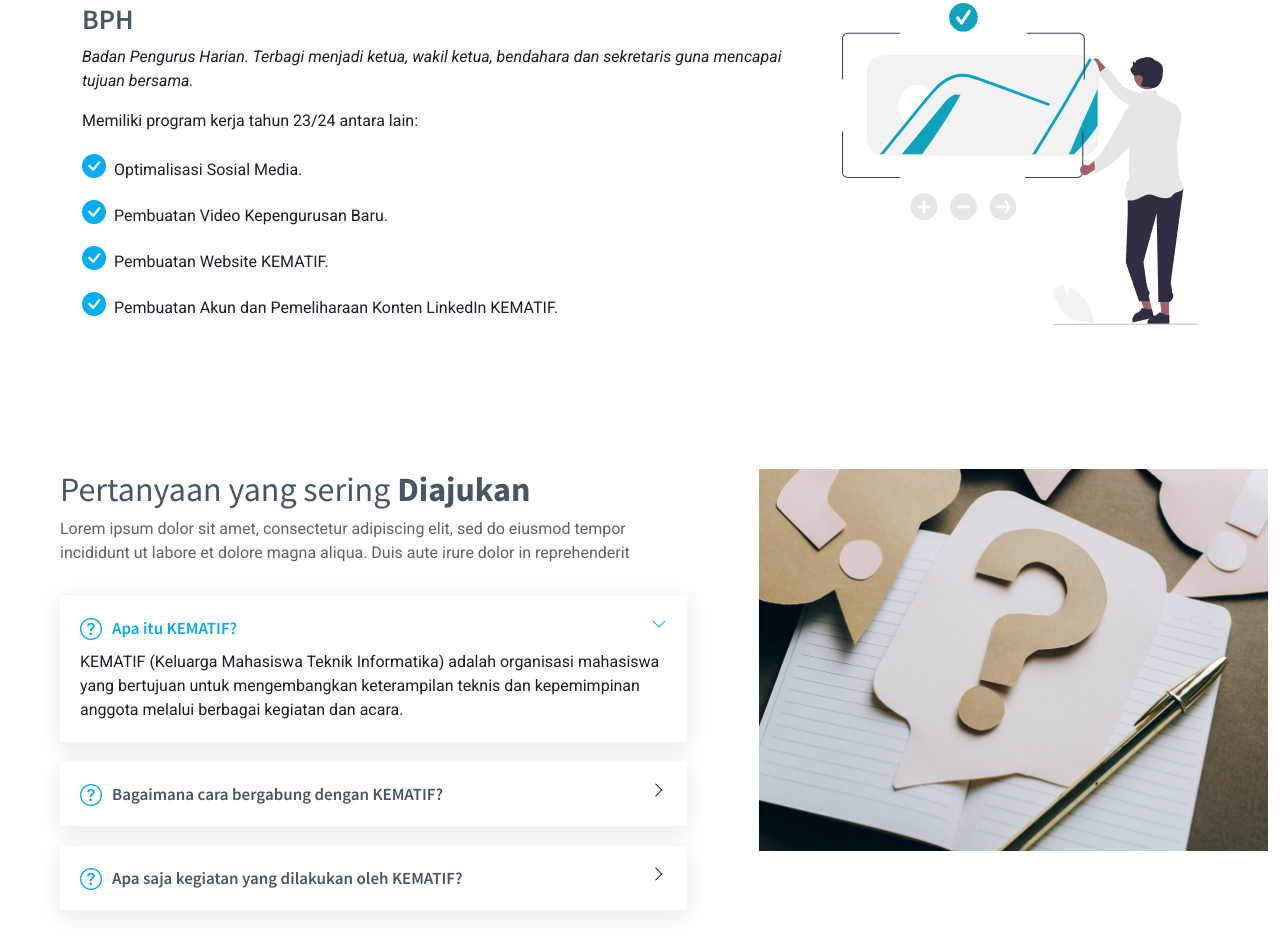
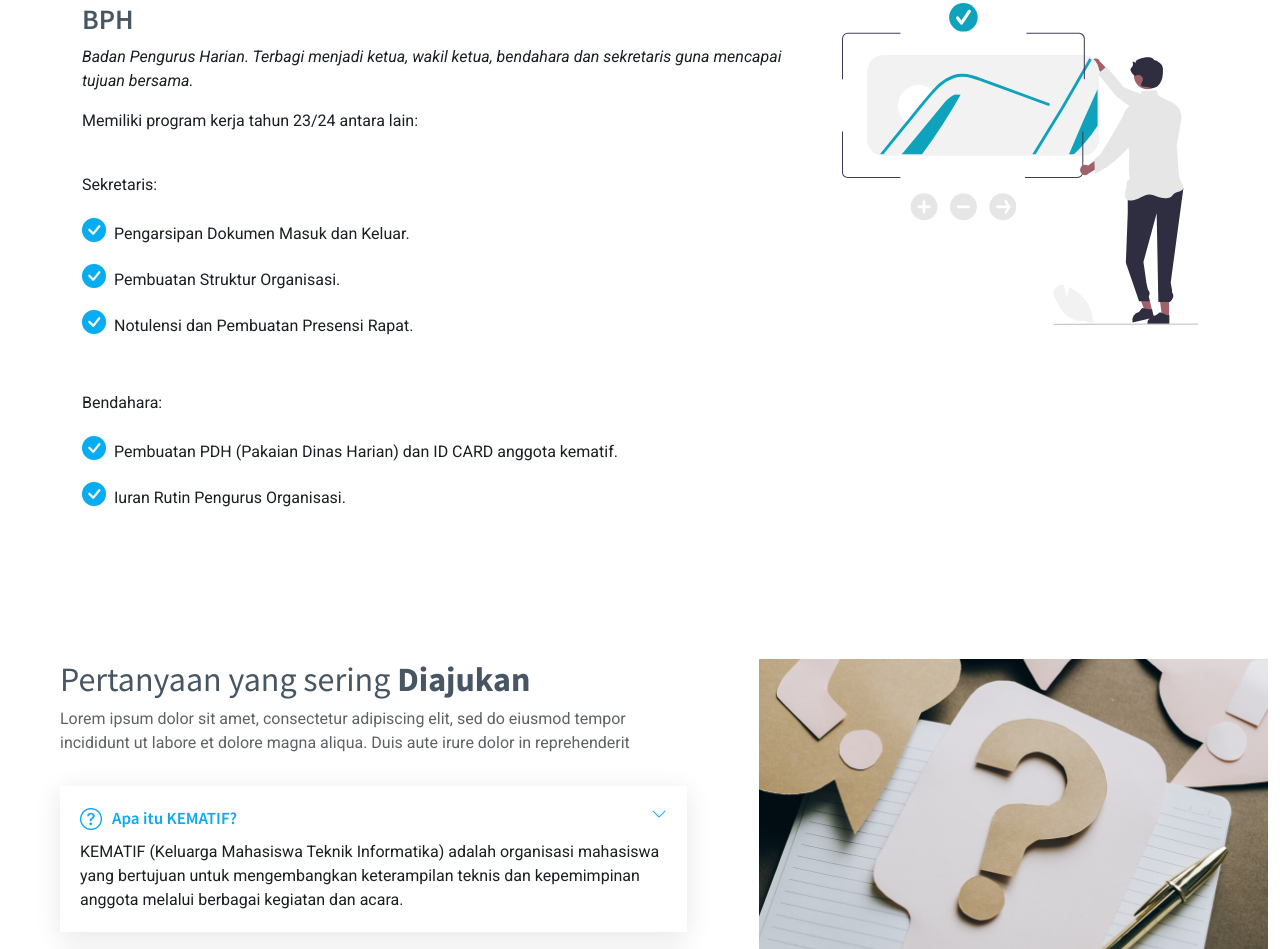
Before and after one commit to fuadadhim24/kematif-web, a plain HTML site: page index.html in a window 1280 px wide. Shown: the part 4850-5799 px from the top of the page. Drawn offline with Linux system fonts and the light colour scheme.

Commit message:
refactor: update script at proker

```diff
--- a/index.html
+++ b/index.html
@@ -523,11 +523,18 @@
                   Badan Pengurus Harian. Terbagi menjadi ketua, wakil ketua, bendahara dan sekretaris guna mencapai tujuan bersama.
                 </p>
                 <p>Memiliki program kerja tahun 23/24 antara lain:</p>
+                <br>
+                <p>Sekretaris:</p>
                 <ul>
-                  <li><i class="bi bi-check-circle-fill"></i> Optimalisasi Sosial Media.</li>
-                  <li><i class="bi bi-check-circle-fill"></i> Pembuatan Video Kepengurusan Baru.</li>
-                  <li><i class="bi bi-check-circle-fill"></i> Pembuatan Website KEMATIF.</li>
-                  <li><i class="bi bi-check-circle-fill"></i> Pembuatan Akun dan Pemeliharaan Konten LinkedIn KEMATIF.</li>
+                  <li><i class="bi bi-check-circle-fill"></i> Pengarsipan Dokumen Masuk dan Keluar.</li>
+                  <li><i class="bi bi-check-circle-fill"></i> Pembuatan Struktur Organisasi.</li>
+                  <li><i class="bi bi-check-circle-fill"></i> Notulensi dan Pembuatan Presensi Rapat.</li>
+                </ul>
+                <br>
+                <p>Bendahara:</p>
+                <ul>
+                  <li><i class="bi bi-check-circle-fill"></i> Pembuatan PDH (Pakaian Dinas Harian) dan ID CARD anggota kematif.</li>
+                  <li><i class="bi bi-check-circle-fill"></i> Iuran Rutin Pengurus Organisasi.</li>
                 </ul>
               </div>
               <div class="col-lg-4 order-1 order-lg-2 text-center" data-aos="fade-up" data-aos-delay="200">
@@ -545,10 +552,9 @@
                 </p>
                 <p>Memiliki program kerja tahun 23/24 antara lain:</p>
                 <ul>
-                  <li><i class="bi bi-check-circle-fill"></i> Optimalisasi Sosial Media.</li>
-                  <li><i class="bi bi-check-circle-fill"></i> Pembuatan Video Kepengurusan Baru.</li>
-                  <li><i class="bi bi-check-circle-fill"></i> Pembuatan Website KEMATIF.</li>
-                  <li><i class="bi bi-check-circle-fill"></i> Pembuatan Akun dan Pemeliharaan Konten LinkedIn KEMATIF.</li>
+                  <li><i class="bi bi-check-circle-fill"></i> Penjualan Makanan Ringan.</li>
+                  <li><i class="bi bi-check-circle-fill"></i> Seminar Kewirausahaan.</li>
+                  <li><i class="bi bi-check-circle-fill"></i> Penjualan Buket.</li>
                 </ul>
               </div>
               <div class="col-lg-4 order-1 order-lg-2 text-center">
@@ -587,10 +593,10 @@
                 </p>
                 <p>Memiliki program kerja tahun 23/24 antara lain:</p>
                 <ul>
-                  <li><i class="bi bi-check-circle-fill"></i> Optimalisasi Sosial Media.</li>
-                  <li><i class="bi bi-check-circle-fill"></i> Pembuatan Video Kepengurusan Baru.</li>
-                  <li><i class="bi bi-check-circle-fill"></i> Pembuatan Website KEMATIF.</li>
-                  <li><i class="bi bi-check-circle-fill"></i> Pembuatan Akun dan Pemeliharaan Konten LinkedIn KEMATIF.</li>
+                  <li><i class="bi bi-check-circle-fill"></i> Gathering Fun.</li>
+                  <li><i class="bi bi-check-circle-fill"></i> SIAKRAB (Siang Keakraban).</li>
+                  <li><i class="bi bi-check-circle-fill"></i> Ramadhan Berbagi.</li>
+                  <li><i class="bi bi-check-circle-fill"></i> ASWA (Aspirasi Mahasiswa).</li>
                 </ul>
               </div>
               <div class="col-lg-4 order-1 order-lg-2 text-center">
```
